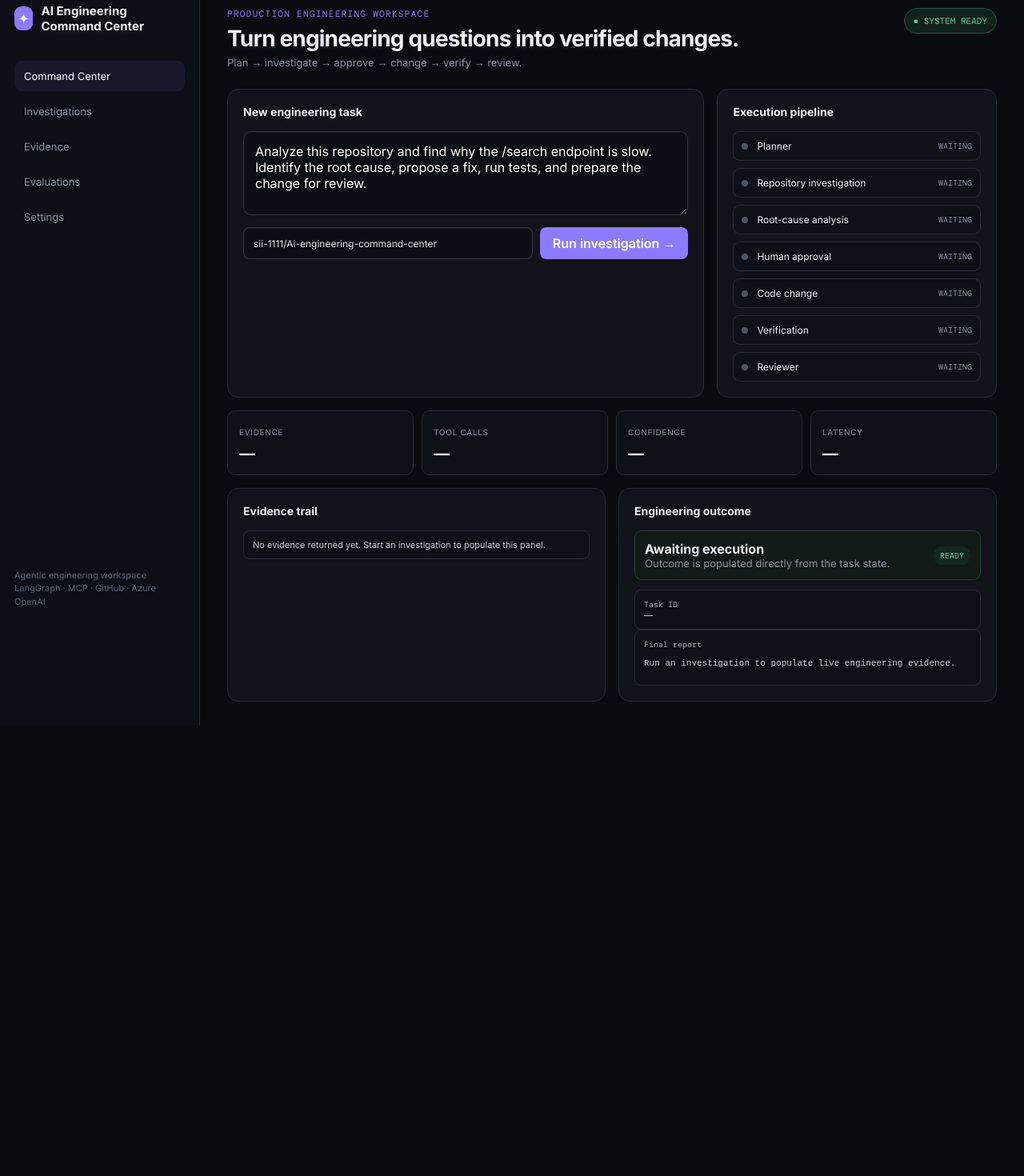
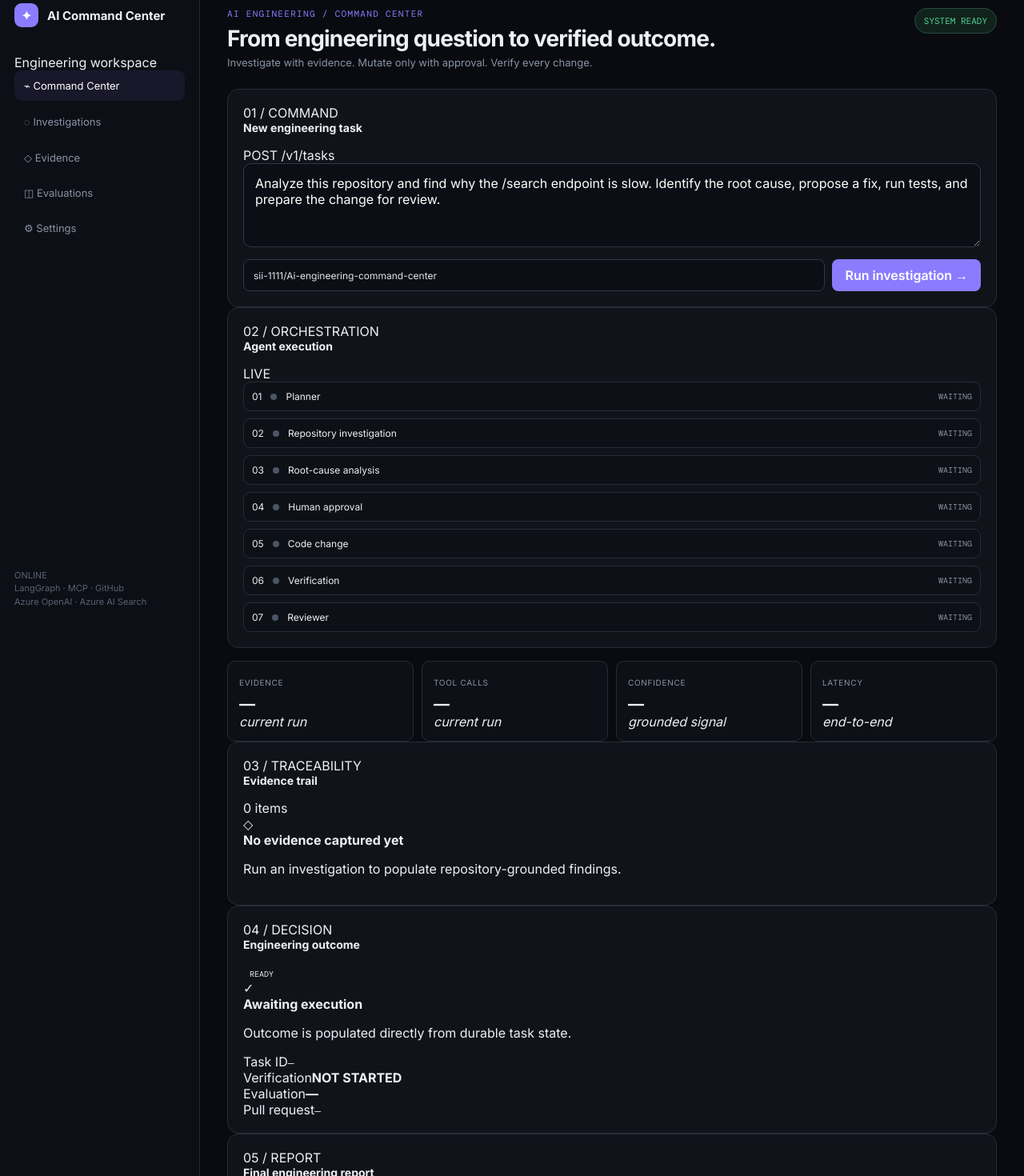
Before and after one commit to sii-1111/Ai-engineering-command-center, a Next.js app in the folder apps/web/: page / in a window 1280 px wide. Shown: the part 20-1490 px from the top of the page at 80% size. Before the commit the page ends 927 px from the top, so only its background shows below. Built offline with nearby package versions, Linux system fonts and the light colour scheme; no server answers.

Commit message:
feat: polish command center dashboard

```diff
--- a/apps/web/app/page.tsx
+++ b/apps/web/app/page.tsx
@@ -22,37 +22,38 @@ const stageNames = ["Planner", "Repository investigation", "Root-cause analysis"
 
 function stagesFor(data?: TaskResult): Stage[] {
   if (!data) return stageNames.map(name => ({ name, state: "idle" }));
-  const status = data.status;
-  const approval = data.approval_status;
   const review = data.review || {};
-  const verification = data.verification_status;
   const states: Stage[] = stageNames.map(name => ({ name, state: "idle" }));
   states[0].state = "done";
   states[1].state = "done";
   states[2].state = data.report ? "done" : "active";
-  if (status === "awaiting_approval") {
-    states[3].state = "active";
-  } else if (approval && approval !== "not_required") {
-    states[3].state = "done";
-  }
+  if (data.status === "awaiting_approval") states[3].state = "active";
+  else if (data.approval_status && data.approval_status !== "not_required") states[3].state = "done";
   if (data.pull_request && Object.keys(data.pull_request).length) states[4].state = "done";
-  else if (approval === "approved") states[4].state = "active";
-  if (verification === "passed" || verification === "failed") states[5].state = "done";
+  else if (data.approval_status === "approved") states[4].state = "active";
+  if (data.verification_status === "passed" || data.verification_status === "failed") states[5].state = "done";
   else if (data.pull_request && Object.keys(data.pull_request).length) states[5].state = "active";
   if (Object.keys(review).length) states[6].state = "done";
-  else if (verification === "passed" || verification === "failed") states[6].state = "active";
+  else if (data.verification_status === "passed" || data.verification_status === "failed") states[6].state = "active";
   return states;
 }
 
 function metricValue(data: TaskResult | undefined, key: string): string {
   const evaluation = data?.evaluation || {};
-  const candidates: Record<string, unknown> = {
+  const values: Record<string, unknown> = {
     Evidence: evaluation.evidence_count ?? data?.report?.evidence_count,
     "Tool calls": evaluation.tool_call_count,
     Confidence: evaluation.confidence != null ? `${Math.round(Number(evaluation.confidence) * 100)}%` : undefined,
     Latency: evaluation.latency_seconds != null ? `${Number(evaluation.latency_seconds).toFixed(1)}s` : undefined,
   };
-  return candidates[key] == null ? "—" : String(candidates[key]);
+  return values[key] == null ? "—" : String(values[key]);
+}
+
+function statusTone(status?: string) {
+  if (status === "completed" || status === "passed") return "good";
+  if (status === "awaiting_approval" || status === "running") return "warn";
+  if (status === "failed" || status === "rejected") return "danger";
+  return "neutral";
 }
 
 export default function Home() {
@@ -65,6 +66,12 @@ export default function Home() {
 
   const stages = useMemo(() => stagesFor(data), [data]);
   const metrics = ["Evidence", "Tool calls", "Confidence", "Latency"];
+  const evidence = Array.isArray(data?.report?.evidence) ? data.report.evidence as unknown[] : [];
+  const events = data?.observability_events ?? [];
+  const waitingApproval = data?.status === "awaiting_approval";
+  const quality = data?.evaluation?.overall_score ?? data?.evaluation?.overall ?? "—";
+  const verification = data?.verification_status ?? "not started";
+  const reportText = data?.final_report || (data?.report ? JSON.stringify(data.report, null, 2) : "Run an investigation to populate live engineering evidence.");
 
   useEffect(() => {
     if (!data?.task_id || data.status === "completed") return;
@@ -72,9 +79,7 @@ export default function Home() {
       try {
         const res = await fetch(`${api}/v1/tasks/${data.task_id}`);
         if (res.ok) setData(await res.json());
-      } catch {
-        // Keep the last known state when the API is temporarily unavailable.
-      }
+      } catch { /* Preserve the last known task state during transient API failures. */ }
     }, 2000);
     return () => window.clearInterval(timer);
   }, [api, data?.task_id, data?.status]);
@@ -83,7 +88,8 @@ export default function Home() {
     setRunning(true); setError(""); setData(undefined);
     try {
       const res = await fetch(`${api}/v1/tasks`, {
-        method: "POST", headers: {"Content-Type":"application/json"},
+        method: "POST",
+        headers: {"Content-Type":"application/json"},
         body: JSON.stringify({task, repository: repo, ref:"main"})
       });
       if (!res.ok) throw new Error(`Task API returned ${res.status}`);
@@ -98,7 +104,8 @@ export default function Home() {
     setRunning(true); setError("");
     try {
       const res = await fetch(`${api}/v1/tasks/${data.task_id}/approval`, {
-        method: "POST", headers: {"Content-Type":"application/json"},
+        method: "POST",
+        headers: {"Content-Type":"application/json"},
         body: JSON.stringify({approved: value})
       });
       if (!res.ok) throw new Error(`Approval API returned ${res.status}`);
@@ -108,32 +115,81 @@ export default function Home() {
     } finally { setRunning(false); }
   }
 
-  const evidence = Array.isArray(data?.report?.evidence) ? data?.report?.evidence as unknown[] : [];
-  const reportText = data?.final_report || (data?.report ? JSON.stringify(data.report, null, 2) : "Run an investigation to populate live engineering evidence.");
-  const waitingApproval = data?.status === "awaiting_approval";
-
   return <div className="shell">
     <aside className="sidebar">
-      <div className="brand"><div className="logo">✦</div>AI Engineering Command Center</div>
-      <div className="nav"><div className="active">Command Center</div><div>Investigations</div><div>Evidence</div><div>Evaluations</div><div>Settings</div></div>
-      <div className="sidefoot">Agentic engineering workspace<br/>LangGraph · MCP · GitHub · Azure OpenAI</div>
+      <div className="brand"><div className="logo">✦</div><span>AI Command Center</span></div>
+      <div className="workspace"><span className="workspace-dot"/>Engineering workspace</div>
+      <nav className="nav">
+        <div className="active"><span>⌁</span> Command Center</div>
+        <div><span>◌</span> Investigations</div>
+        <div><span>◇</span> Evidence</div>
+        <div><span>◫</span> Evaluations</div>
+        <div><span>⚙</span> Settings</div>
+      </nav>
+      <div className="sidefoot"><span>ONLINE</span><br/>LangGraph · MCP · GitHub<br/>Azure OpenAI · Azure AI Search</div>
     </aside>
+
     <main>
-      <header className="top"><div><div className="eyebrow">Production engineering workspace</div><h1 className="title">Turn engineering questions into verified changes.</h1><div className="sub">Plan → investigate → approve → change → verify → review.</div></div><div className="status">● {data?.status?.toUpperCase() ?? "SYSTEM READY"}</div></header>
+      <header className="top">
+        <div>
+          <div className="eyebrow">AI ENGINEERING / COMMAND CENTER</div>
+          <h1 className="title">From engineering question to verified outcome.</h1>
+          <div className="sub">Investigate with evidence. Mutate only with approval. Verify every change.</div>
+        </div>
+        <div className={`status ${statusTone(data?.status)}`}><i/> {data?.status?.replaceAll("_", " ").toUpperCase() ?? "SYSTEM READY"}</div>
+      </header>
 
-      <section className="grid">
-        <div className="panel"><h2>New engineering task</h2><textarea className="taskbox" value={task} onChange={e=>setTask(e.target.value)} /><div className="controls"><input className="input" value={repo} onChange={e=>setRepo(e.target.value)} aria-label="Repository" /><button className="primary" onClick={runTask} disabled={running}>{running ? "Running…" : "Run investigation →"}</button></div>{error && <div className="error">{error}</div>}</div>
-        <div className="panel"><h2>Execution pipeline</h2><div className="steps">{stages.map(s=><div className={`step ${s.state}`} key={s.name}><i className="dot"/><span>{s.name}</span><small>{s.state === "done" ? "DONE" : s.state === "active" ? "ACTIVE" : "WAITING"}</small></div>)}</div></div>
+      <section className="hero-grid">
+        <div className="panel task-panel">
+          <div className="panel-head"><div><span className="section-kicker">01 / COMMAND</span><h2>New engineering task</h2></div><span className="mono">POST /v1/tasks</span></div>
+          <textarea className="taskbox" value={task} onChange={e=>setTask(e.target.value)} />
+          <div className="controls"><input className="input" value={repo} onChange={e=>setRepo(e.target.value)} aria-label="Repository" /><button className="primary" onClick={runTask} disabled={running}>{running ? "Executing…" : "Run investigation →"}</button></div>
+          {error && <div className="error">{error}</div>}
+        </div>
+
+        <div className="panel pipeline-panel">
+          <div className="panel-head"><div><span className="section-kicker">02 / ORCHESTRATION</span><h2>Agent execution</h2></div><span className="live-dot">LIVE</span></div>
+          <div className="steps">{stages.map((s, i)=><div className={`step ${s.state}`} key={s.name}><span className="step-index">0{i+1}</span><i className="dot"/><span>{s.name}</span><small>{s.state === "done" ? "DONE" : s.state === "active" ? "ACTIVE" : "WAITING"}</small></div>)}</div>
+        </div>
       </section>
 
-      <section className="metrics">{metrics.map(label=><div className="metric" key={label}><span>{label}</span><b>{metricValue(data,label)}</b></div>)}</section>
+      <section className="metrics">{metrics.map(label=><div className="metric" key={label}><span>{label}</span><b>{metricValue(data,label)}</b><em>{label === "Confidence" ? "grounded signal" : label === "Latency" ? "end-to-end" : "current run"}</em></div>)}</section>
 
-      <section className="bottom">
-        <div className="panel"><h2>Evidence trail</h2><div className="evidence">
-          {evidence.length ? evidence.map((item, i)=><div className="row" key={i}><code>evidence {i+1}</code><br/>{typeof item === "string" ? item : JSON.stringify(item)}</div>) : <div className="row">No evidence returned yet. Start an investigation to populate this panel.</div>}
-        </div></div>
-        <div className="panel"><h2>Engineering outcome</h2><div className="review"><div><b>{waitingApproval ? "Approval required" : data?.status === "completed" ? "Investigation complete" : "Awaiting execution"}</b><div className="sub">{waitingApproval ? "Review the proposed mutation before execution." : "Outcome is populated directly from the task state."}</div></div><span className={`pill ${waitingApproval ? "warn" : "pass"}`}>{waitingApproval ? "HITL" : data?.status?.toUpperCase() ?? "READY"}</span></div><div style={{marginTop:12}}><div className="row"><code>Task ID</code><br/>{data?.task_id ?? "—"}</div><div className="row"><code>Final report</code><br/><pre>{reportText}</pre></div>{waitingApproval && <div className="controls"><button className="primary" onClick={()=>approval(true)} disabled={running}>Approve change</button><button className="secondary" onClick={()=>approval(false)} disabled={running}>Reject</button></div>}{Boolean(data?.pull_request && Object.keys(data.pull_request).length) && <div className="row"><code>Pull request</code><br/>{String(data?.pull_request?.url ?? "Created")}</div>}</div></div>
+      <section className="workspace-grid">
+        <div className="panel evidence-panel">
+          <div className="panel-head"><div><span className="section-kicker">03 / TRACEABILITY</span><h2>Evidence trail</h2></div><span className="count">{evidence.length || 0} items</span></div>
+          <div className="evidence">
+            {evidence.length ? evidence.map((item, i)=><div className="row" key={i}><div className="row-top"><code>EVIDENCE {String(i+1).padStart(2,"0")}</code><span>grounded</span></div><div>{typeof item === "string" ? item : JSON.stringify(item)}</div></div>) : <div className="empty"><span>◇</span><div><b>No evidence captured yet</b><p>Run an investigation to populate repository-grounded findings.</p></div></div>}
+          </div>
+        </div>
+
+        <div className="panel outcome-panel">
+          <div className="panel-head"><div><span className="section-kicker">04 / DECISION</span><h2>Engineering outcome</h2></div><span className={`pill ${waitingApproval ? "warn" : statusTone(data?.status)}`}>{waitingApproval ? "HUMAN REVIEW" : data?.status?.toUpperCase() ?? "READY"}</span></div>
+          <div className="outcome-summary"><div className="outcome-icon">{waitingApproval ? "!" : "✓"}</div><div><b>{waitingApproval ? "Approval required" : data?.status === "completed" ? "Investigation complete" : "Awaiting execution"}</b><p>{waitingApproval ? "Review the proposed mutation before execution." : "Outcome is populated directly from durable task state."}</p></div></div>
+          {waitingApproval && <div className="controls approval"><button className="primary" onClick={()=>approval(true)} disabled={running}>Approve change</button><button className="secondary" onClick={()=>approval(false)} disabled={running}>Reject</button></div>}
+          <div className="detail-list">
+            <div><span>Task ID</span><code>{data?.task_id ?? "—"}</code></div>
+            <div><span>Verification</span><strong className={statusTone(verification)}>{String(verification).toUpperCase()}</strong></div>
+            <div><span>Evaluation</span><strong>{String(quality)}</strong></div>
+            <div><span>Pull request</span><code>{data?.pull_request?.url ? String(data.pull_request.url) : "—"}</code></div>
+          </div>
+        </div>
       </section>
+
+      <section className="lower-grid">
+        <div className="panel report-panel">
+          <div className="panel-head"><div><span className="section-kicker">05 / REPORT</span><h2>Final engineering report</h2></div></div>
+          <pre className="report">{reportText}</pre>
+        </div>
+        <div className="panel events-panel">
+          <div className="panel-head"><div><span className="section-kicker">06 / OBSERVABILITY</span><h2>Execution timeline</h2></div><span className="count">{events.length || 0} events</span></div>
+          <div className="timeline">
+            {events.length ? events.map((event, i)=><div className="event" key={i}><span className="event-line"/><div><b>{String(event.event_type ?? event.type ?? "agent event")}</b><p>{String(event.message ?? event.detail ?? "Task state recorded")}</p></div><code>{String(event.timestamp ?? event.created_at ?? "—")}</code></div>) : <div className="empty"><span>◷</span><div><b>Timeline is waiting</b><p>Agent, tool and verification events appear here as the task runs.</p></div></div>}
+          </div>
+        </div>
+      </section>
+
+      <footer><span>AI ENGINEERING COMMAND CENTER</span><span>Evidence-first · Human-approved · Observable</span><span>v0.1 / production-style reference</span></footer>
     </main>
   </div>;
 }
```
